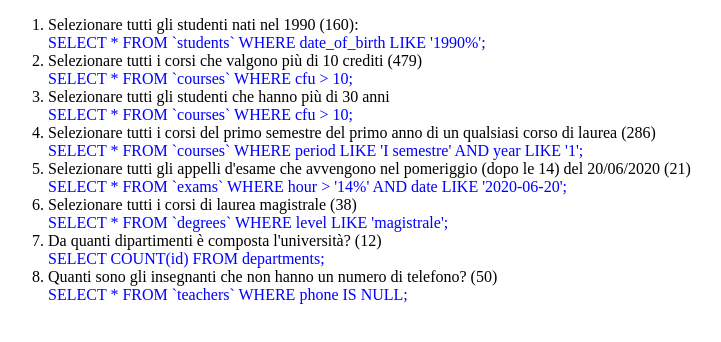
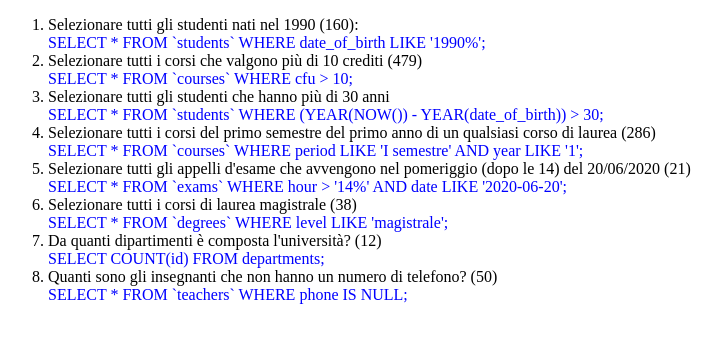
Before and after one commit to Richiisontheway/db-university, a plain HTML site: page index.html in a window 1280 px wide. Shown: the whole page, without its empty margins (0-721 px from the left). Drawn offline with Linux system fonts and the light colour scheme.

Commit message:
esercizio finito

```diff
--- a/index.html
+++ b/index.html
@@ -26,8 +26,7 @@
             <li>
                 Selezionare tutti gli studenti che hanno più di 30 anni
                 <div style="color:blue">
-
-                    SELECT * FROM `courses` WHERE cfu > 10;
+                    SELECT * FROM `students` WHERE (YEAR(NOW()) - YEAR(date_of_birth)) > 30;
                 </div>
             </li>
             <li>
```
